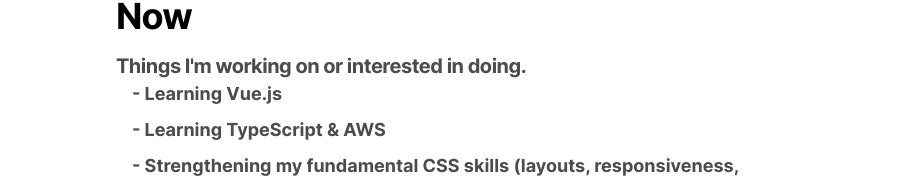
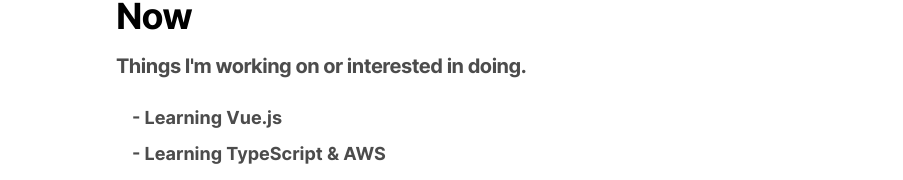
Before and after one commit to r1/jacklatimer.dev, a Next.js app: page /now in a window 1280 px wide. Shown: the part 124-304 px from the top of the page, without its empty margins (188-1091 px from the left). Built offline with nearby package versions, Linux system fonts and the light colour scheme.

Commit message:
done(now): fixed margin

```diff
--- a/components/Now/Now.tsx
+++ b/components/Now/Now.tsx
@@ -11,7 +11,7 @@
           </h2>
         </div>
         <ul className="pl-4 pr-4">
-          <li className="mb-2 pl-4 text-lg text-gray-700 md:pl-4 lg:pl-0">
+          <li className="mb-2 mt-6 pl-4 text-lg text-gray-700 md:pl-4 lg:pl-0">
             - Learning Vue.js
           </li>
           <li className="mb-2 pl-4 text-lg text-gray-700 md:pl-4 lg:pl-0">
```
